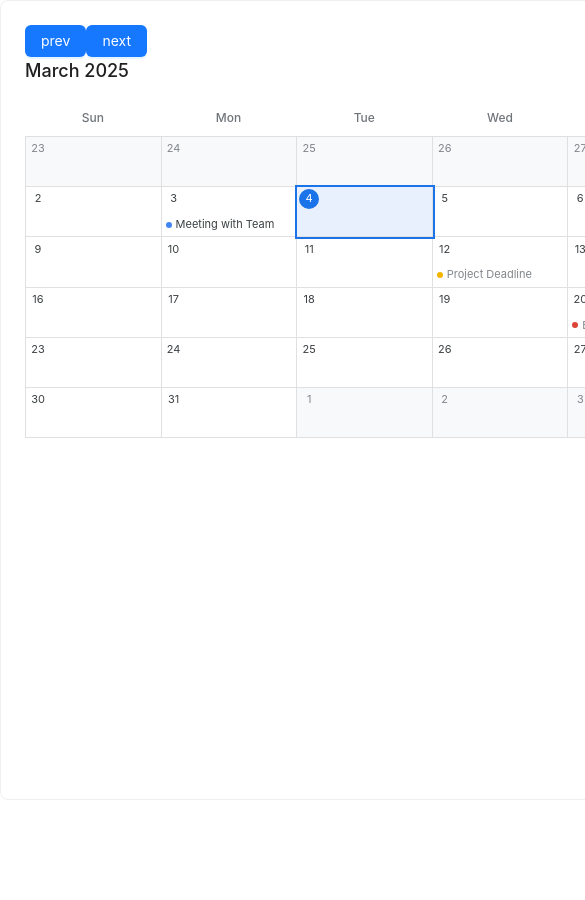
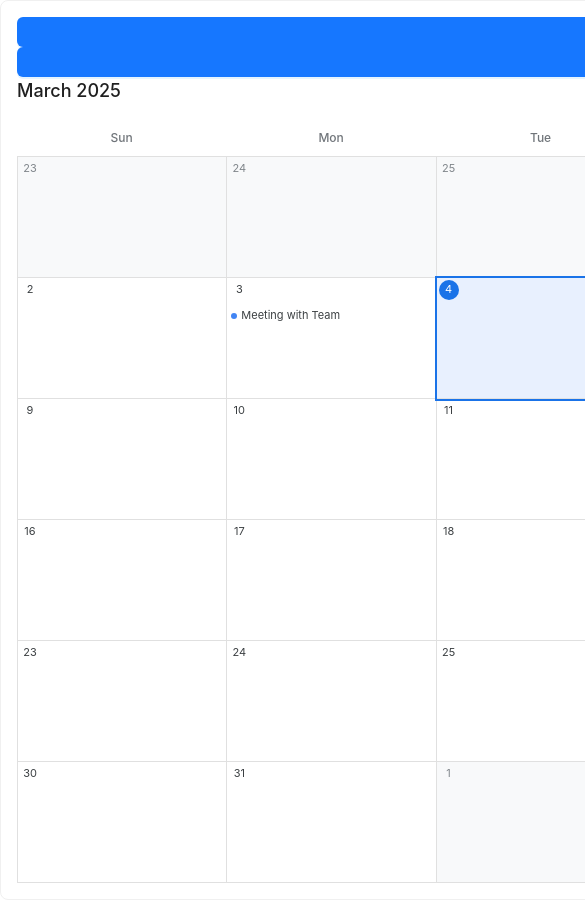
Before and after one commit to vinctustech/calendar-test, a React (Vite) app: page / in a window 390 px wide. Shown: the top 900 px of the page, 585 px wide, since content can reach past the window. Before the commit the page ends 844 px from the top, so only its background shows below. Built offline with nearby package versions, Linux system fonts and the light colour scheme.

Commit message:
responsive size fixes

```diff
--- a/src/App.tsx
+++ b/src/App.tsx
@@ -65,7 +65,18 @@ function App() {
   // }
 
   return (
-    <Card style={{ width: 1000, height: 800 }}>
+    <Card
+      style={{ width: 1500, height: 900, display: 'flex', flexDirection: 'column' }}
+      styles={{
+        body: {
+          flex: 1,
+          display: 'flex',
+          flexDirection: 'column',
+          padding: '16px',
+          overflow: 'hidden',
+        },
+      }}
+    >
       <Button type="primary" onClick={prevMonth}>
         prev
       </Button>
--- a/src/Calendar/styles.css
+++ b/src/Calendar/styles.css
@@ -1,5 +1,8 @@
 .calendar-container {
     width: 100%;
+    height: 100%;
+    display: flex;
+    flex-direction: column;
     font-family:
             -apple-system, BlinkMacSystemFont, 'Segoe UI', Roboto, 'Helvetica Neue', Arial,
             sans-serif;
@@ -16,39 +19,6 @@
     font-size: 18px;
     font-weight: 500;
     margin: 0;
-}
-
-.calendar-controls {
-    display: flex;
-    align-items: center;
-}
-
-.nav-button {
-    display: flex;
-    align-items: center;
-    justify-content: center;
-    width: 32px;
-    height: 32px;
-    background: transparent;
-    border: none;
-    cursor: pointer;
-}
-
-.nav-button:hover {
-    background-color: #f1f3f4;
-}
-
-.today-button {
-    padding: 6px 12px;
-    margin: 0 8px;
-    font-size: 14px;
-    background-color: #f1f3f4;
-    border: none;
-    cursor: pointer;
-}
-
-.today-button:hover {
-    background-color: #e8eaed;
 }
 
 .weekday-header {
@@ -68,13 +38,14 @@
 .calendar-grid {
     display: grid;
     grid-template-columns: repeat(7, 1fr);
-    grid-auto-rows: minmax(90px, auto);
+    grid-template-rows: repeat(6, minmax(80px, 1fr)); /* Equal height for 6 weeks */
+    flex: 1; /* Take remaining space in container */
+    min-height: 0; /* IMPORTANT: Allows flex container to shrink below content size */
     border-left: 1px solid #e0e0e0;
 }
 
 .calendar-cell {
     position: relative;
-    min-height: 90px;
     padding: 6px;
     border-right: 1px solid #e0e0e0;
     border-bottom: 1px solid #e0e0e0;
```
